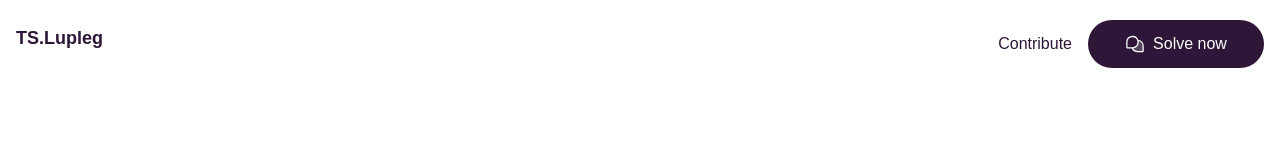
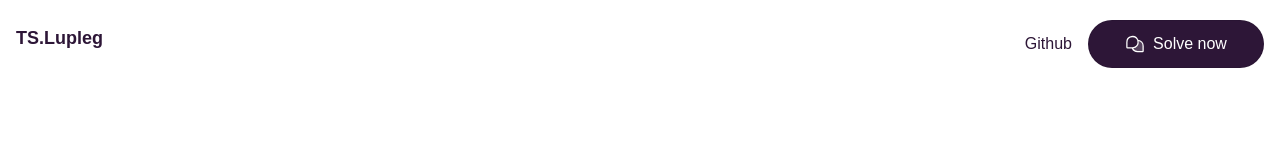
Before and after one commit to marksikaundi/TS-Lupleg, a Next.js app: page / in a window 1280 px wide. Shown: the top 160 px of the page. Built offline with nearby package versions, Linux system fonts and the light colour scheme.

Commit message:
Update header link to point to GitHub and clean up unused code

```diff
--- a/components/Header.tsx
+++ b/components/Header.tsx
@@ -1,5 +1,6 @@
 import Link from "next/link";
 import { PiChatsTeardropDuotone } from "react-icons/pi";
+// import { FaGithub } from "react-icons/fa";
 
 export default function Header() {
   return (
@@ -23,17 +24,16 @@ export default function Header() {
           </div>
           <div className="flex items-center gap-4">
             <Link
-              href="/contribute"
-              className="text-[#2D1637] hover:text-[#2D1637] text-md  hidden md:block"
+              href="https://github.com/Lupleg/TS-lupleg"
+              className="text-[#2D1637]  hover:text-[#2D1637]  text-md  hidden md:block"
             >
-              Contribute
+              Github
+              {/* <FaGithub className="size-8  " /> */}
             </Link>
 
             <Link
               href="/typescript-tips"
               className="text-white rounded-full border border-solid border-black/[.08] dark:border-white/[.145] transition-colors flex items-center justify-center bg-[#2D1637] hover:bg-[#2D1637] dark:hover:bg-[#1a1a1a] hover:border-transparent text-sm sm:text-base h-10 sm:h-12 px-4 sm:px-5 sm:min-w-44"
-
-            //   className="inline-flex h-9 items-center justify-center rounded-full bg-black px-4 text-md font-medium text-white hover:bg-black"
             >
               <PiChatsTeardropDuotone className="w-5 h-5 mr-2 " aria-hidden />
               Solve now
```
Also changed, not shown: app/typescript-tips/page.tsx (line endings or trailing spaces).
